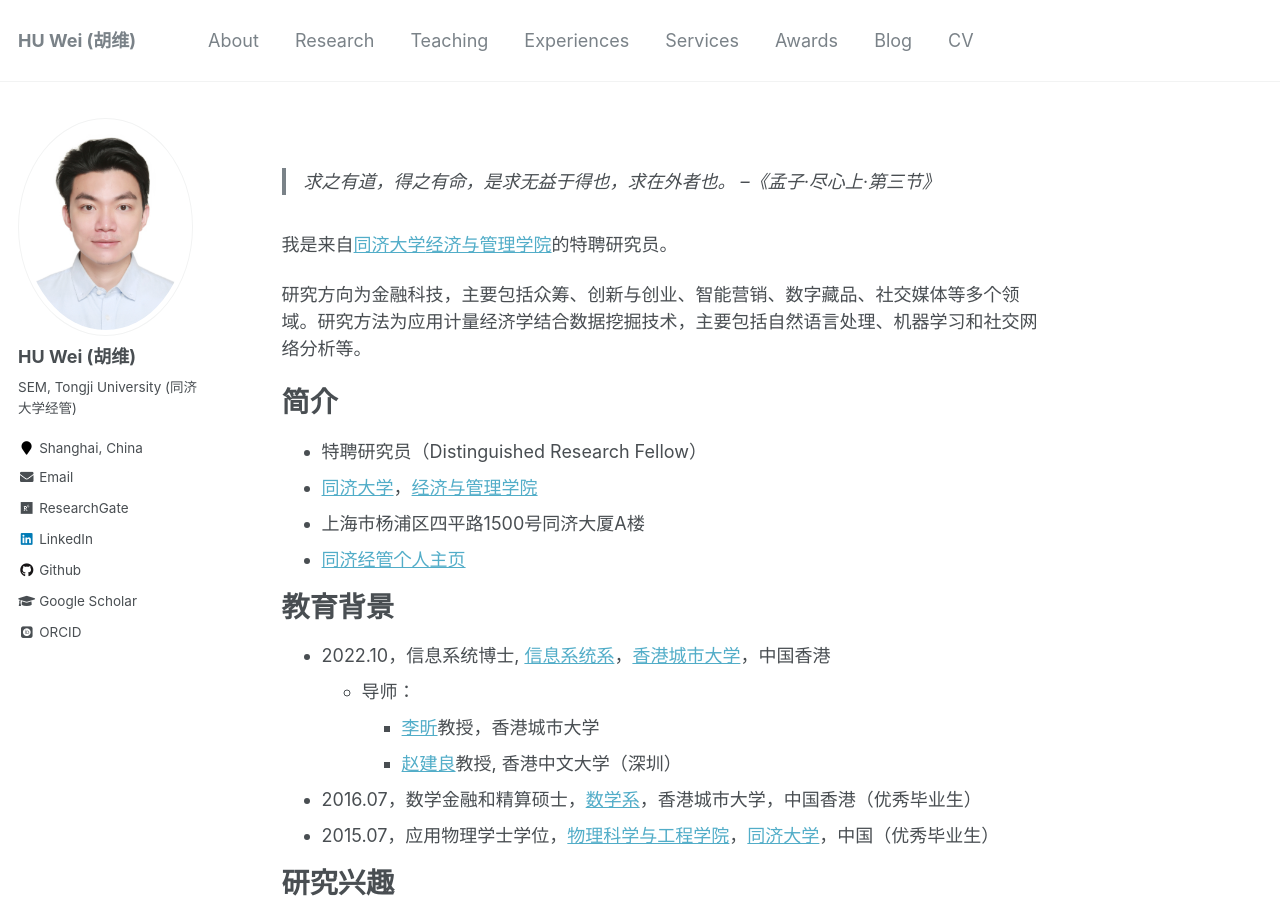
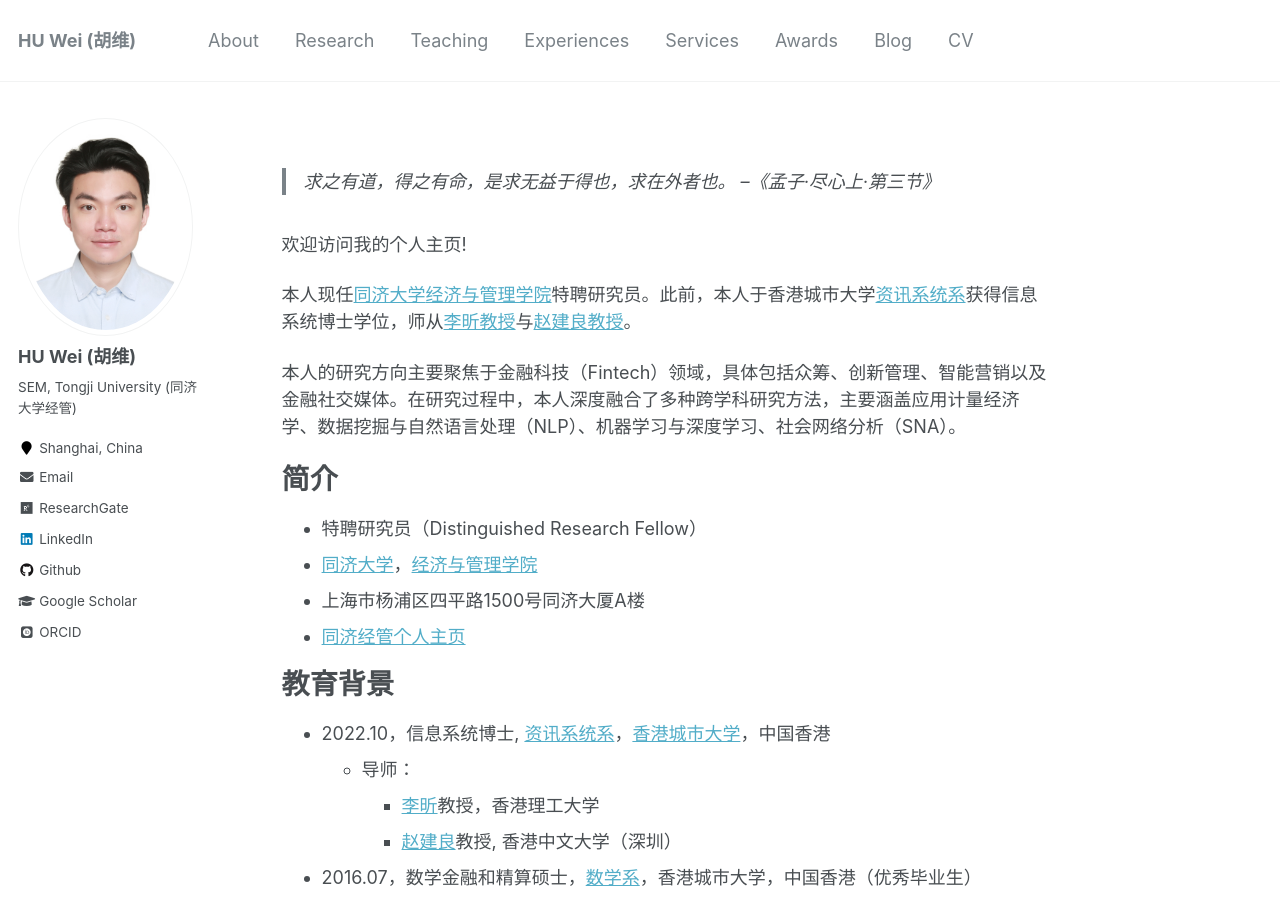
Before and after one commit to huwei-vincent/huwei-vincent.github.io, a Jekyll site: the page built from _pages/about-cn.md, in a window 1280 px wide and 900 px high. Built offline with Jekyll 4.4.1, drawn with Linux system fonts in a browser that asks for light colours; some web fonts are replaced.

Commit message:
update about.md

```diff
--- a/_pages/about-cn.md
+++ b/_pages/about-cn.md
@@ -12,9 +12,11 @@ redirect_from:
 >求之有道，得之有命，是求无益于得也，求在外者也。
 > --《孟子·尽心上·第三节》
 
-我是来自[同济大学](https://www.tongji.edu.cn/)[经济与管理学院](https://sem.tongji.edu.cn/semch/)的特聘研究员。
+欢迎访问我的个人主页!
 
-研究方向为金融科技，主要包括众筹、创新与创业、智能营销、数字藏品、社交媒体等多个领域。研究方法为应用计量经济学结合数据挖掘技术，主要包括自然语言处理、机器学习和社交网络分析等。
+本人现任[同济大学](https://www.tongji.edu.cn/)[经济与管理学院](https://sem.tongji.edu.cn/semch/)特聘研究员。此前，本人于香港城市大学[资讯系统系](https://www.cb.cityu.edu.hk/is/)获得信息系统博士学位，师从[李昕教授](https://www.polyu.edu.hk/mm/people/academic-staff/prof-xin-li/?sc_lang=en)与[赵建良教授](https://myweb.cuhk.edu.cn/leonzhao###)。
+
+本人的研究方向主要聚焦于金融科技（Fintech）领域，具体包括众筹、创新管理、智能营销以及金融社交媒体。在研究过程中，本人深度融合了多种跨学科研究方法，主要涵盖应用计量经济学、数据挖掘与自然语言处理（NLP）、机器学习与深度学习、社会网络分析（SNA）。
 
 # 简介
 
@@ -26,9 +28,9 @@ redirect_from:
 
 # 教育背景
 
-- 2022.10，信息系统博士, [信息系统系](https://www.cb.cityu.edu.hk/is/)，[香港城市大学](https://www.cityu.edu.hk/zh-cn)，中国香港
+- 2022.10，信息系统博士, [资讯系统系](https://www.cb.cityu.edu.hk/is/)，[香港城市大学](https://www.cityu.edu.hk/zh-cn)，中国香港
   - 导师：
-    - [李昕](https://www.cb.cityu.edu.hk/staff/xinli24/)教授，香港城市大学
+    - [李昕](https://www.polyu.edu.hk/mm/people/academic-staff/prof-xin-li/?sc_lang=en)教授，香港理工大学
     - [赵建良](https://myweb.cuhk.edu.cn/leonzhao###)教授, 香港中文大学（深圳）
 - 2016.07，数学金融和精算硕士，[数学系](https://www.cityu.edu.hk/ma/)，香港城市大学，中国香港（优秀毕业生）
 - 2015.07，应用物理学士学位，[物理科学与工程学院](https://physics.tongji.edu.cn/)，[同济大学](https://www.tongji.edu.cn/)，中国（优秀毕业生）
```
